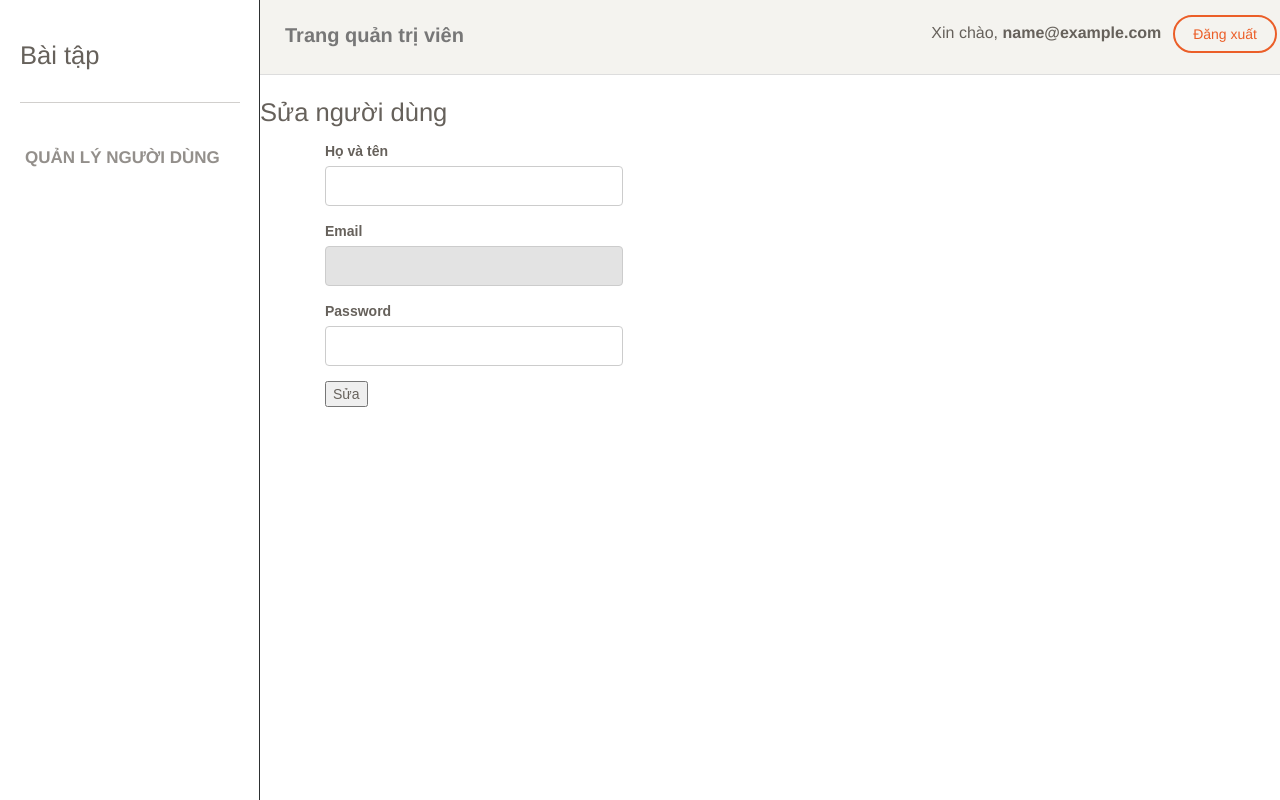
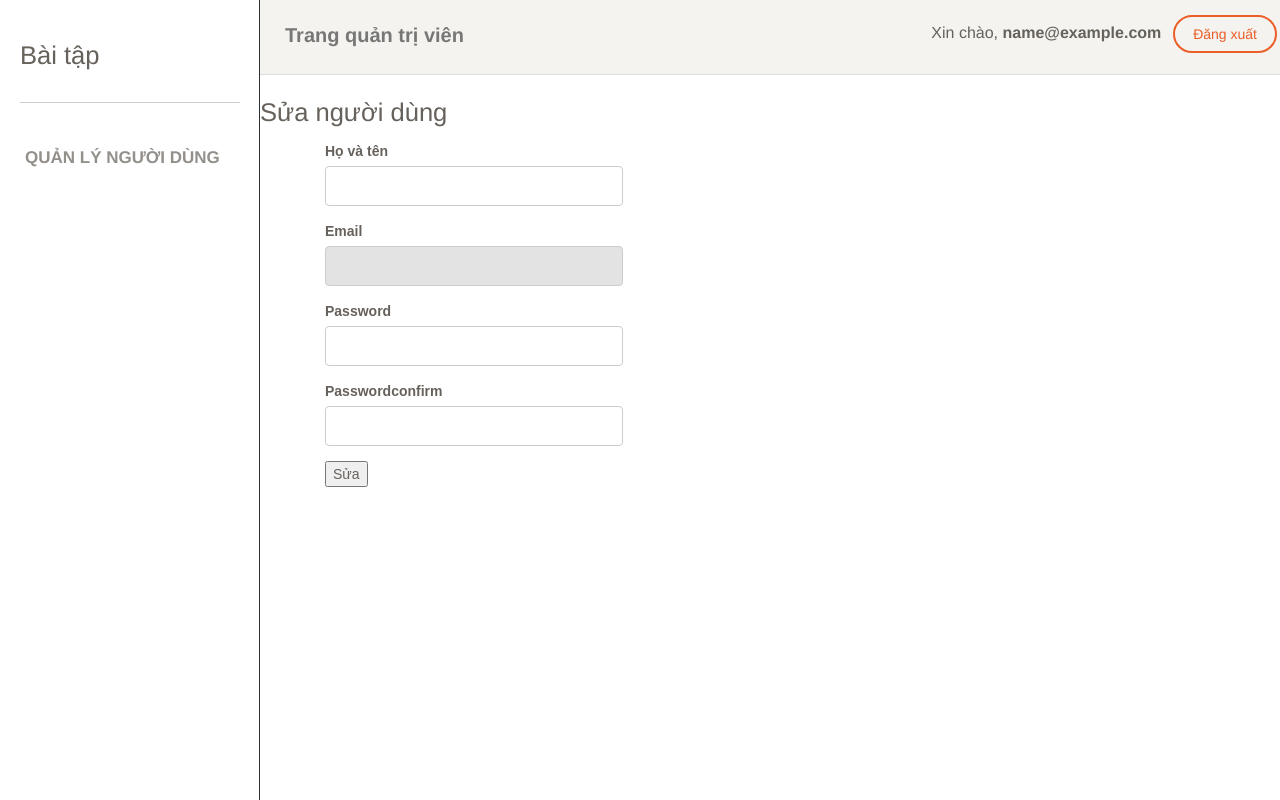
Before and after one commit to levanlong2911/baitap, a PHP site: page /baitap/baitap4/user/edit.php?id=1 in a window 1280 px wide. Run offline with PHP 8.4, Linux system fonts and the light colour scheme; the visitor is signed in with stand-in values (Sample User, id 1); data that the repository does not hold is empty; some libraries are stand-ins or nearby versions; some web fonts are replaced.

Commit message:
update edit

```diff
--- a/baitap4/database.php
+++ b/baitap4/database.php
@@ -1,13 +1,13 @@
 <?php
-    // $localhost = 'localhost';
-    // $username = 'root';
-    // $password = '';
-    // $database = 'signup';
+    $localhost = 'localhost';
+    $username = 'root';
+    $password = '';
+    $database = 'signup';
 
-    $localhost = "remotemysql.com";
-    $username = "rMEt9axaDn";
-    $password = "70xIYdFRXw";
-    $database = "rMEt9axaDn";
+    // $localhost = "remotemysql.com";
+    // $username = "rMEt9axaDn";
+    // $password = "70xIYdFRXw";
+    // $database = "rMEt9axaDn";
 
     $mysqli = new mysqli($localhost, $username, $password, $database);
     if(mysqli_connect_errno()){
--- a/baitap4/inc/header.php
+++ b/baitap4/inc/header.php
@@ -30,7 +30,12 @@
     <link href="http://maxcdn.bootstrapcdn.com/font-awesome/latest/css/font-awesome.min.css" rel="stylesheet">
     <link href='https://fonts.googleapis.com/css?family=Muli:400,300' rel='stylesheet' type='text/css'>
     <link href="../assets/css/themify-icons.css" rel="stylesheet">
-
+    <style>
+        span{
+            color: red;
+            display: block;
+        }
+    </style>
 </head>
 <body>
     <div class="wrapper">
--- a/baitap4/signup.php
+++ b/baitap4/signup.php
@@ -127,13 +127,13 @@
 
 
                                 try {
-                                    $mail->SMTPDebug = 2; //0,1,2: chế độ debug. khi chạy ngon thì chỉnh lại 0 nhé
+                                    $mail->SMTPDebug = 0; //0,1,2: chế độ debug. khi chạy ngon thì chỉnh lại 0 nhé
                                     $mail->isSMTP();
                                     $mail->CharSet  = "utf-8";
                                     $mail->Host = 'smtp.gmail.com';  //SMTP servers (địa chỉ email server)
                                     $mail->SMTPAuth = true; // Enable authentication (cho phép kiểm tra usernam và password có đúng hay khống)
                                     $mail->Username = 'khanhvy1212.56@gmail.com'; // SMTP username
-                                    $mail->Password = 'vanlong5656';   // SMTP password
+                                    $mail->Password = 'xyvkdzafimvmrnwr';   // SMTP password
                                     $mail->SMTPSecure = 'ssl';  // encryption TLS/SSL (thư được mã hóa dưới 2 dạng TLS/SSL)
                                     $mail->Port = 465;  // port to connect to      (port TLS/587 còn SSL/465)
                                     $mail->setFrom('khanhvy1212.56@gmail.com', 'admin' );
--- a/baitap4/user/edit.php
+++ b/baitap4/user/edit.php
@@ -19,9 +19,9 @@
                             $kq = $mysqli->query($sql);
                             $ar_users = mysqli_fetch_assoc($kq);
                             if(isset($_POST['submit'])){
-                                $name = mysqli_real_escape_string($mysqli, $_POST['name']);
+                                $name = htmlspecialchars(mysqli_real_escape_string($mysqli, $_POST['name']));
                                 $email = mysqli_real_escape_string($mysqli, $_POST['email']);
-                                $password = mysqli_real_escape_string($mysqli, $_POST['password']);
+                                $password = htmlspecialchars(mysqli_real_escape_string($mysqli, $_POST['password']));
                                 if($password == ''){
                                     $query = "UPDATE users SET name = '$name' where id = $id ";
                                     $result = $mysqli->query($query);
@@ -43,10 +43,11 @@
                             }
                         ?>
 
-                        <form action="" method="post">
+                        <form action="" method="post"  onsubmit="return validate()">
                             <div class="form-group">
                                 <label for="name">Họ và tên</label>
-                                <input type="text" class="form-control" name="name" id="name"  value="<?php echo $ar_users['name']; ?>">
+                                <input type="text" class="form-control" name="name" id="name" value="<?php echo $ar_users['name']; ?>">
+                                <span id="name_error"></span>
                             </div>
                             <!-- không cho đổi thay đổi gmail -->
                             <div class="form-group">
@@ -55,10 +56,73 @@
                             </div>
                             <div class="form-group">
                                 <label for="password">Password</label>
-                                <input type="password" class="form-control" name="password">
+                                <input type="password" class="form-control" name="password"  value="<?php echo $ar_users['password']; ?>">
+                                <span id="password_error"></span>
+                            </div>
+                            <div class="form-group">
+                                <label for="passwordconfirm">Passwordconfirm</label>
+                                <input type="password" class="form-control" name="passwordconfirm"  value="<?php echo $ar_users['password']; ?>">
+                                <span id="passwordconfirm_error"></span>
                             </div>
                             <input type="submit" name="submit" value="Sửa">
                         </form>
+                        <script type="text/javascript">
+                            // Lấy giá trị của 1 ô input
+                            function getValue(id){
+                                return document.getElementById(id).value.trim();
+                            }
+                            // hiển thị thông báo lổi
+                            function showError(key, msg){
+                                document.getElementById(key + '_error').innerHTML = msg;
+                            }
+                            function validate(){
+
+                                var flag = true;
+
+                                // Kiểm tra name
+                                var name = getValue('name');
+                                if(name == ''){
+                                    flag = false;
+                                    showError('name', 'Vui lòng nhập họ và tên')
+                                }else if(name.length <= 6){
+                                    flag = false;
+                                    showError('name', 'Vui lòng nhập tên ít nhất 6 ký tự');
+                                }else if(name.length >= 32){
+                                    flag = false;
+                                    showError('name', 'Vui lòng nhập tên nhiều nhất 32 ký tự');
+                                }else{
+                                    showError('name', '');
+                                }
+                                // Kiểm tra password
+                                var password = getValue('password');
+
+                                // Tối thiểu tám và tối đa 20 ký tự, ít nhất một chữ cái viết hoa, một chữ cái viết thường, một số và một ký tự đặc biệt:
+                                var passformat = /^(?=.*[a-z])(?=.*[A-Z])(?=.*\d)(?=.*[@$!%*?&])[A-Za-z\d@$!%*?&]{8,20}$/;
+                                if(password == ''){
+                                    flag = false;
+                                    showError('password', 'Vui lòng nhập mật khẩu');
+                                }else if(!passformat.test(password)){
+                                    flag = false;
+                                    showError('password', 'Vui lòng nhập mật khẩu tối thiểu tám và tối đa 20 ký tự, ít nhất một chữ cái viết hoa, một chữ cái viết thường, một số và một ký tự đặc biệt.');
+                                }else{
+                                    showError('password', '');
+                                }
+
+                                // Kiểm tra xác nhận mật khẩu
+                                var passwordconfirm = getValue('passwordconfirm');
+                                if(passwordconfirm == ''){
+                                    flag = false;
+                                    showError('passwordconfirm', 'Vui lòng nhập lại mật khẩu');
+                                }else if(passwordconfirm != password){
+                                    flag = false;
+                                    showError('passwordconfirm', 'Mật khẩu không khớp');
+                                }else{
+                                    showError('passwordconfirm', '');
+                                }
+
+                                return flag;
+                            }
+                        </script>
                     </div>
 
                 </div>
```
